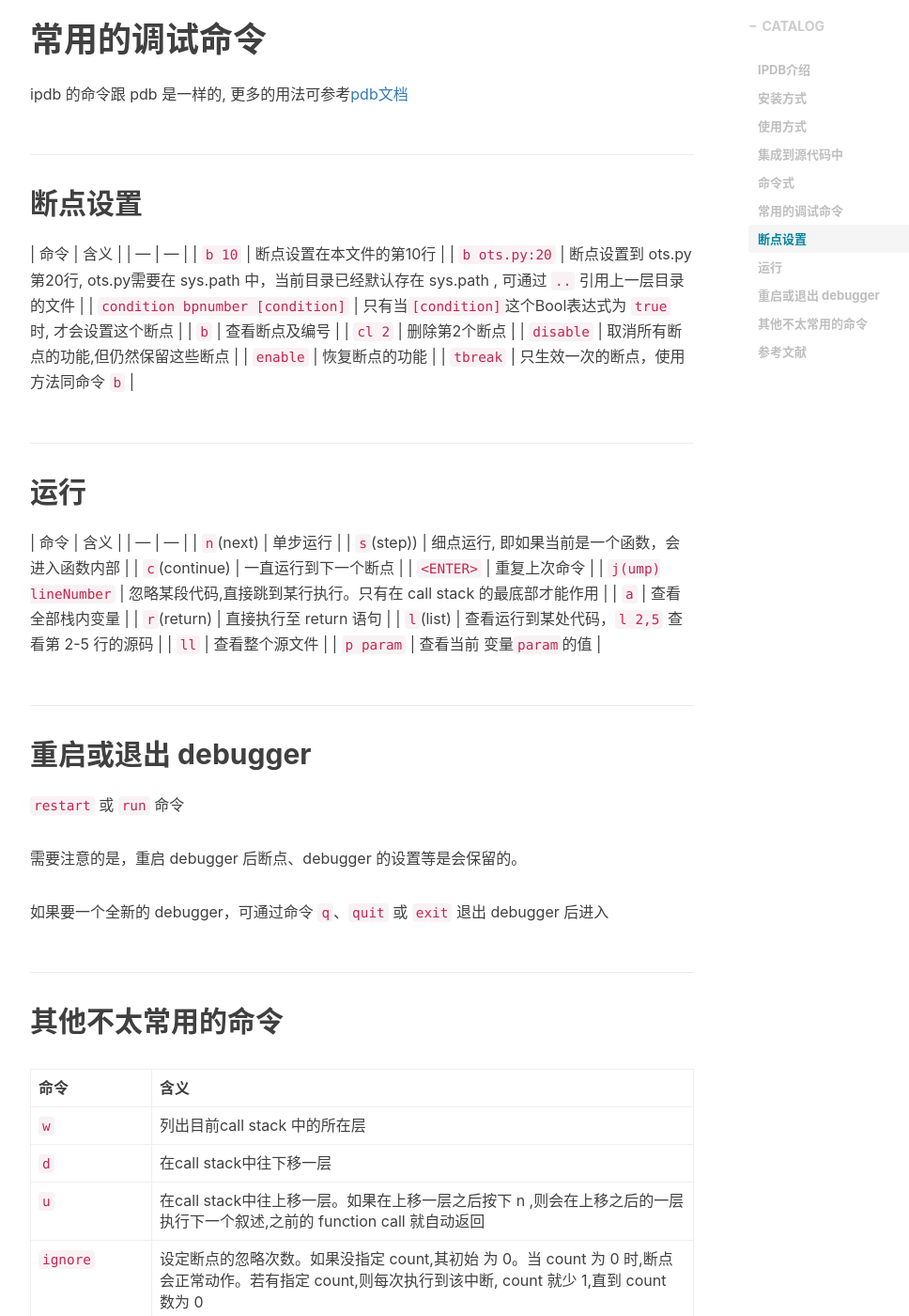
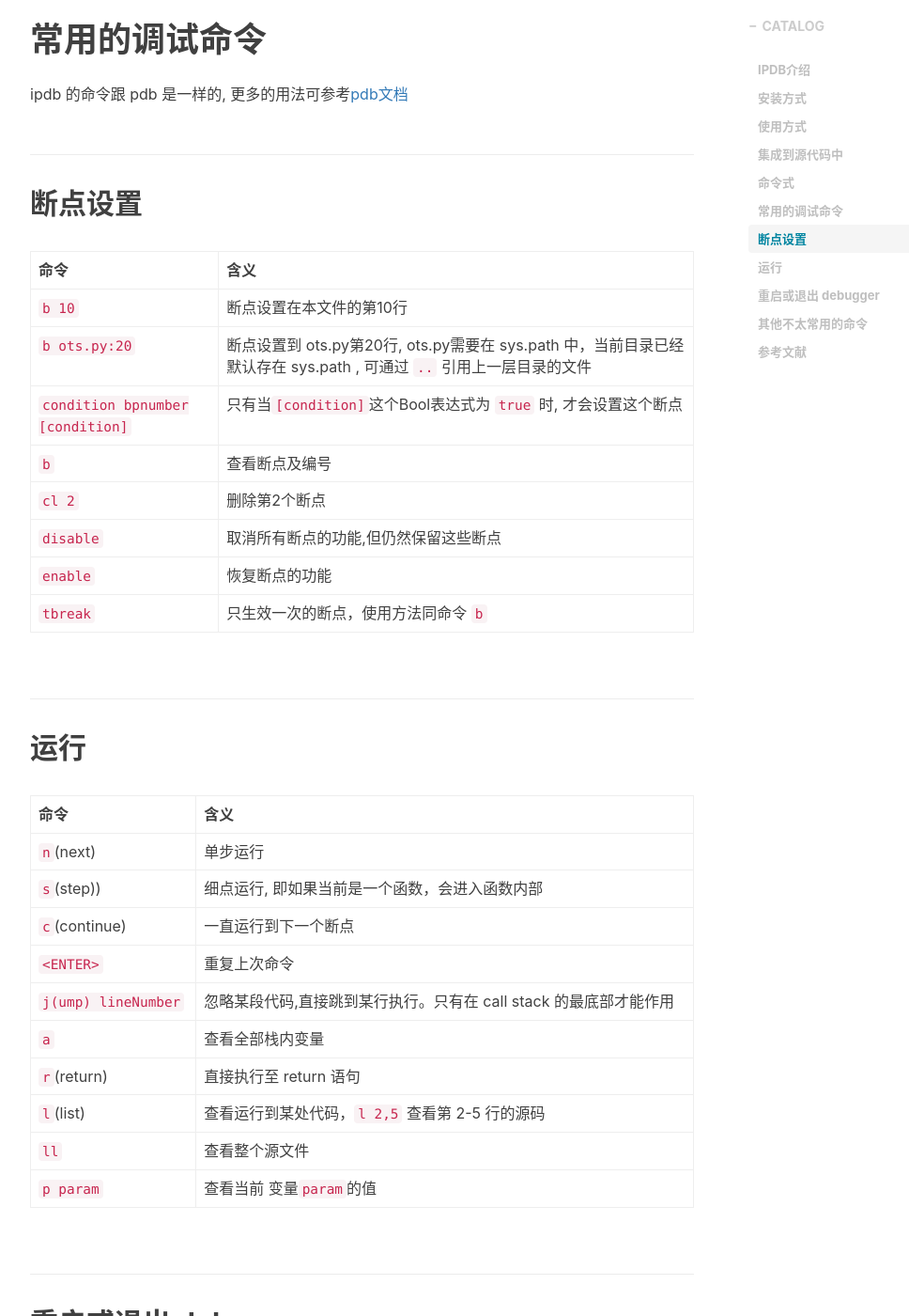
Before and after one commit to aspenstarss/aspenstarss.github.io, a Jekyll site: the page built from _posts/2020-11-22-ipdb调试代码--Python Debug工具.md, in a window 1280 px wide and 1400 px high, scrolled down 1873 px. Shown: the whole window at 94% size, without its empty margins (233-1201 px from the left). Built offline with Jekyll 4.4.1, drawn with Linux system fonts in a browser that asks for light colours; nearby versions of some CDN libraries; comment, search, counter and statistics services are not loaded; part of the change alters nothing that is shown.

```diff
--- a/_posts/2020-11-22-ipdb调试代码--Python Debug工具.md
+++ b/_posts/2020-11-22-ipdb调试代码--Python Debug工具.md
@@ -50,6 +50,7 @@ python -m ipdb your_code.py
 # 常用的调试命令
 ipdb 的命令跟 pdb 是一样的, 更多的用法可参考[pdb文档](https://docs.python.org/3.5/library/pdb.html)
 ## 断点设置
+
 | 命令 | 含义 |
 | --- | --- |
 | `b  10` | 断点设置在本文件的第10行 |
@@ -62,6 +63,7 @@ ipdb 的命令跟 pdb 是一样的, 更多的用法可参考[pdb文档](https://
 | `tbreak` | 只生效一次的断点，使用方法同命令 `b` |
 
 ## 运行
+
 | 命令 | 含义 |
 | --- | --- |
 | `n`(next) | 单步运行 |
@@ -85,7 +87,7 @@ ipdb 的命令跟 pdb 是一样的, 更多的用法可参考[pdb文档](https://
 ## 其他不太常用的命令
 
 | 命令 | 含义 |
-|---|---|
+| --- | --- |
 |`w`|列出目前call stack 中的所在层|
 | `d` |  在call stack中往下移一层 |
 | `u` |  在call stack中往上移一层。如果在上移一层之后按下 n ,则会在上移之后的一层执行下一个叙述,之前的 function call 就自动返回 |
@@ -99,7 +101,3 @@ ipdb 的命令跟 pdb 是一样的, 更多的用法可参考[pdb文档](https://
 1. [ipdb 使用小记](http://wulc.me/2018/12/21/ipdb%20%E4%BD%BF%E7%94%A8%E5%B0%8F%E8%AE%B0/)
 2. [使用IPDB调试Python代码](https://xmfbit.github.io/2017/08/21/debugging-with-ipdb/)
 3. [The python debugger(PDB)的简介](https://www.cnblogs.com/wei-li/archive/2012/05/02/2479082.html)
-
-| 命令 | 含义 |
-|---|---|
-|1|2|
```
